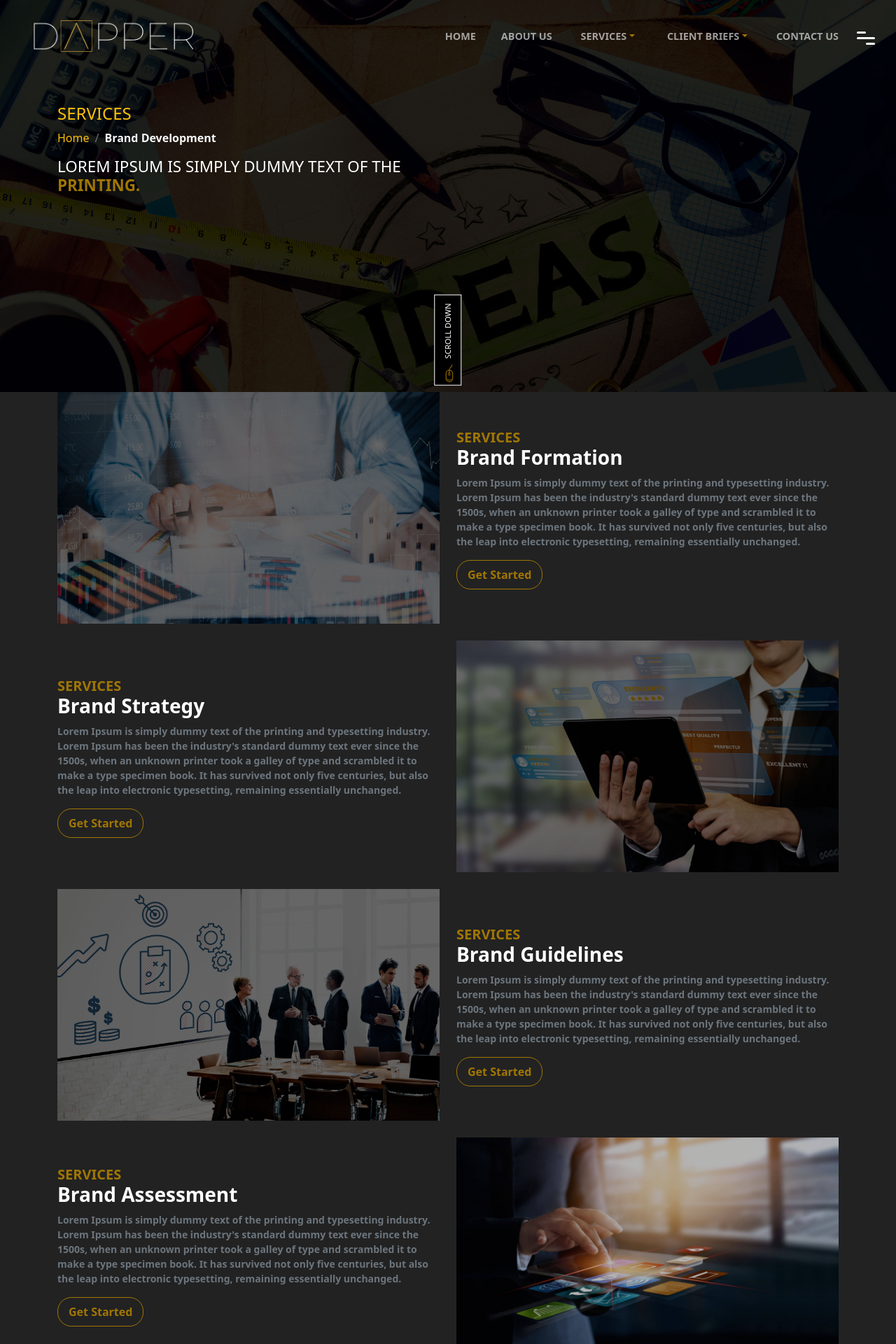
After one commit to afshal1997/dapper, a PHP site: page /brand-development.php in a window 1280 px wide. The commit adds this page. Shown: the top 1920 px of the page at 70% size. Run offline with PHP 8.4, Linux system fonts and the light colour scheme; some libraries are stand-ins or nearby versions; some web fonts are replaced.

Commit message:
brand development page

```diff
--- a/Assets/Css/Custom_Css.css
+++ b/Assets/Css/Custom_Css.css
@@ -670,6 +670,12 @@ h2.exploreMore {
 .illustration-banner {
   background: url("../Images/illustration/laptop-showing-typesetting-software-graphic-designer-workspace.jpg");
 }
+
+.brandDevelopmentMainBanner {
+  background: url("../Images/brandDevelopmentMainBanner/brandDevelopmentMainBanner.jpg");
+}
+
+.brandDevelopmentMainBanner,
 .graphicDesignMainBanner,
 .contactUsMainBanner,
 .aboutUsMainBanner,
--- a/CommonFile/Header.php
+++ b/CommonFile/Header.php
@@ -55,7 +55,7 @@
                 <ul class="dropdown-menu bg-dark pe-0 ps-0" aria-labelledby="dropdownMenuButton1">
                   <li class="nav-item"><a class="dropdown-item nav-link" href="graphic-design.php">Graphic Design</a></li>
                   <li class="nav-item"><a class="dropdown-item nav-link" href="illustration.php">Illustration</a></li>
-                  <li class="nav-item"><a class="dropdown-item nav-link" href="javascript:void(0)">Brand Development</a></li>
+                  <li class="nav-item"><a class="dropdown-item nav-link" href="brand-development.php">Brand Development</a></li>
                   <li class="nav-item"><a class="dropdown-item nav-link" href="javascript:void(0)">Design for Print</a></li>
                   <li class="nav-item"><a class="dropdown-item nav-link" href="javascript:void(0)">Promotional Items</a></li>
                 </ul>
--- /dev/null
+++ b/brand-development.php
@@ -0,0 +1,204 @@
+<?php include 'CommonFile/Header.php'; ?>
+
+<main>
+    <section class="brandDevelopmentMainBanner" id="brandDevelopmentMainBanner">
+        <div class="container">
+            <div class="row">
+                <div class="col-lg-6 mt-5" data-aos="fade-up">
+                    <h4 class="text-warning">SERVICES</h4>
+                    <nav aria-label="breadcrumb">
+                        <ol class="breadcrumb">
+                            <li class="breadcrumb-item"><a href="index.php" class="text-warning">Home</a></li>
+                            <li class="breadcrumb-item active text-light"><b>Brand Development</b></li>
+                        </ol>
+                    </nav>
+                    <div class="builtMarketing">
+                        <h2>Lorem Ipsum is simply dummy text of the <span>printing.</span></h2>
+                    </div>
+                </div>
+            </div>
+        </div>
+        <div class="col-lg-3">
+            <div class="goDown">
+                <a href="#socialMediaGraphics"> <img class="w-100" src="Assets/Images/homePage/icons/mouse.png" alt="Assets/Images/homePage/icons/mouse.png">SCROLL DOWN</a>
+            </div>
+        </div>
+    </section>
+
+    <section class="socialMediaGraphics" id="socialMediaGraphics">
+        <div class="container">
+            <div class="row">
+                <div class="col-lg-6 mb-4">
+                    <img data-aos="fade-left" class="w-100" src="Assets/Images/brandDevelopmentMainBanner/brandDevelopmentImg03.jpg" alt="Assets/Images/brandDevelopmentMainBanner/brandDevelopmentImg03.jpg">
+                </div>
+                <div class="col-lg-6 m-auto">
+                    <div class="socialMediaGraphicsCard" data-aos="fade-right">
+                        <h5>Services</h5>
+                        <h3>Brand Formation</h3>
+                        <p>
+                            Lorem Ipsum is simply dummy text of the printing and typesetting industry. Lorem Ipsum has been the industry's standard dummy text ever since the 1500s, when an unknown printer took a galley of type and scrambled it to make a type specimen book. It has survived not only five centuries, but also the leap into electronic typesetting, remaining essentially unchanged.
+                        </p>
+                        <a class="getStarted" href="javascript:void(0)">Get Started</a>
+                    </div>
+                </div>
+            </div>
+            <div class="row">
+                <div class="col-lg-6 m-auto">
+                    <div class="socialMediaGraphicsCard" data-aos="fade-right">
+                        <h5>Services</h5>
+                        <h3>Brand Strategy</h3>
+                        <p>
+                            Lorem Ipsum is simply dummy text of the printing and typesetting industry. Lorem Ipsum has been the industry's standard dummy text ever since the 1500s, when an unknown printer took a galley of type and scrambled it to make a type specimen book. It has survived not only five centuries, but also the leap into electronic typesetting, remaining essentially unchanged.
+                        </p>
+                        <a class="getStarted" href="javascript:void(0)">Get Started</a>
+                    </div>
+                </div>
+                <div class="col-lg-6 mb-4">
+                    <img class="w-100" data-aos="fade-left" src="Assets/Images/brandDevelopmentMainBanner/brandDevelopmentImg04.jpg" alt="Assets/Images/brandDevelopmentMainBanner/brandDevelopmentImg04.jpg">
+                </div>
+            </div>
+            <div class="row">
+                <div class="col-lg-6 mb-4">
+                    <img data-aos="fade-left" class="w-100" src="Assets/Images/brandDevelopmentMainBanner/brandDevelopmentImg02.jpg" alt="Assets/Images/brandDevelopmentMainBanner/brandDevelopmentImg02.jpg">
+                </div>
+                <div class="col-lg-6 m-auto">
+                    <div class="socialMediaGraphicsCard" data-aos="fade-right">
+                        <h5>Services</h5>
+                        <h3>Brand Guidelines</h3>
+                        <p>
+                            Lorem Ipsum is simply dummy text of the printing and typesetting industry. Lorem Ipsum has been the industry's standard dummy text ever since the 1500s, when an unknown printer took a galley of type and scrambled it to make a type specimen book. It has survived not only five centuries, but also the leap into electronic typesetting, remaining essentially unchanged.
+                        </p>
+                        <a class="getStarted" href="javascript:void(0)">Get Started</a>
+                    </div>
+                </div>
+            </div>
+            <div class="row">
+                <div class="col-lg-6 m-auto">
+                    <div class="socialMediaGraphicsCard" data-aos="fade-right">
+                        <h5>Services</h5>
+                        <h3>Brand Assessment</h3>
+                        <p>
+                            Lorem Ipsum is simply dummy text of the printing and typesetting industry. Lorem Ipsum has been the industry's standard dummy text ever since the 1500s, when an unknown printer took a galley of type and scrambled it to make a type specimen book. It has survived not only five centuries, but also the leap into electronic typesetting, remaining essentially unchanged.
+                        </p>
+                        <a class="getStarted" href="javascript:void(0)">Get Started</a>
+                    </div>
+                </div>
+                <div class="col-lg-6 mb-4">
+                    <img class="w-100" data-aos="fade-left" src="Assets/Images/graphicDesign/digitalFlyers.jpg" alt="Assets/Images/graphicDesign/digitalFlyers.jpg">
+                </div>
+            </div>
+        </div>
+    </section>
+
+
+    <section id="section04" class="section04">
+        <div class="container">
+            <div class="SortAboutUs">
+                <div class="col-lg-2 m-auto text-center" data-aos="fade-up-left">
+                    <img class="w-100 mb-2" src="Assets/Images/logo/mainLogo.png" alt="">
+                    <h6 class="text-muted">SORT ABOUT US</h6>
+                </div>
+                <div class="row mt-5" data-aos="flip-up">
+                    <div class="col-lg-4 text-end text-light">
+                        <div class="dapperIsABrandingFirm">
+                            <h2>What We Do?</h2>
+                            <h2><b>Marketing & Branding</b></h2>
+                        </div>
+                    </div>
+                    <div class="col-lg-7">
+                        <div class="dapperIsABrandingFirm">
+                            <h6>
+                                <span>Dapper is a branding firm</span> that provides strategy to assist with brand perception, perceived value and high impact visuals, in line with the overall company mission, and we support clients through the development and construction of all brand collateral.
+                            </h6>
+                            <p class="text-muted mt-4"><span class="text-light"><b>Micah Lockhart -</b></span> founder of Dapper branding and marketing firm</p>
+                        </div>
+                    </div>
+                </div>
+                <div class="row mt-5">
+                    <div class="col-lg-6" data-aos="flip-right">
+                        <div class="row">
+                            <div class="col-lg-4 m-auto">
+                                <img class="whyChooseDapperIcons" src="Assets/Images/homePage/icons/icon10.png" alt="Assets/Images/homePage/icons/icon10.png">
+                            </div>
+                            <div class="col-lg-8 m-auto">
+                                <h5 class="card-title text-light"><b>Mission</b></h5>
+                                <p class="text-muted">
+                                    To develop brand strategy and brand collateral, which positively impacts revenue and perceived value.
+                                </p>
+                            </div>
+                        </div>
+                    </div>
+                    <div class="col-lg-6" data-aos="flip-left">
+                        <div class="row">
+                            <div class="col-lg-4 m-auto">
+                                <img class="whyChooseDapperIcons" src="Assets/Images/homePage/icons/icon11.png" alt="Assets/Images/homePage/icons/icon11.png">
+                            </div>
+                            <div class="col-lg-8 m-auto">
+                                <h5 class="card-title text-light"><b>Vision</b></h5>
+                                <p class="text-muted">
+                                    To work in tandem with property management companies that fall in line with our core values and provide,
+                                </p>
+                            </div>
+                        </div>
+                    </div>
+                </div>
+                <div class="row mt-5">
+                    <div class="col-lg-5 m-auto">
+                        <hr class="bg-light">
+                    </div>
+                    <div class="col-lg-2 m-auto">
+                        <h2 class="exploreMore">Explore More</h2>
+                    </div>
+                    <div class="col-lg-5 m-auto">
+                        <hr class="bg-light">
+                    </div>
+                </div>
+            </div>
+        </div>
+    </section>
+
+    <section id="section05" class="section05">
+        <div class="col-lg-3 text-center m-auto">
+            <div class="contactHeading" data-aos="zoom-in-up">
+                <img src="Assets/Images/homePage/contactUs.png" alt="">
+            </div>
+        </div>
+        <div class="container">
+            <div class="col-lg-6 text-center m-auto">
+                <div class="testimonials">
+                    <h2>CLIENTS</h2>
+                    <h4><span>DAPPER</span> Testimonials</h4>
+                    <h6 class="text-muted">WHAT OUR CLIENTS SAY</h6>
+                    <h5>|</h5>
+                </div>
+            </div>
+            <div class="col-lg-8 m-auto" data-aos="flip-up">
+                <div class="testimonialSlider">
+                    <div class="element element-1">
+                        <div class="col-lg-8 text-center m-auto">
+                            <div class="testimonialSlide">
+                                <p class="text-muted mt-4"><span class="text-light"><b>LINSAY LOHAN -</b></span> Franc</p>
+                                <h5>
+                                    Lorem Ipsum is simply dummy text of the printing and typesetting industry. Lorem Ipsum has been the industry's standard dummy text when an unknown printer took a galley of type and scrambled it to make a type specimen book.
+                                </h5>
+                            </div>
+                        </div>
+                    </div>
+                    <div class="element element-2">
+                        <div class="col-lg-8 text-center m-auto">
+                            <div class="testimonialSlide">
+                                <p class="text-muted mt-4"><span class="text-light"><b>LINSAY LOHAN -</b></span> Franc</p>
+                                <h5>
+                                    Lorem Ipsum is simply dummy text of the printing and typesetting industry. Lorem Ipsum has been the industry's standard dummy text when an unknown printer took a galley of type and scrambled it to make a type specimen book.
+                                </h5>
+                            </div>
+                        </div>
+                    </div>
+                </div>
+            </div>
+        </div>
+    </section>
+
+</main>
+
+<?php include 'CommonFile/Footer.php'; ?>
```
Also changed, not shown: Assets/Images/brandDevelopmentMainBanner/brandDevelopmentImg01.jpg (added), Assets/Images/brandDevelopmentMainBanner/brandDevelopmentImg02.jpg (added), Assets/Images/brandDevelopmentMainBanner/brandDevelopmentImg03.jpg (added), Assets/Images/brandDevelopmentMainBanner/brandDevelopmentImg04.jpg (added), Assets/Images/brandDevelopmentMainBanner/brandDevelopmentMainBanner.jpg (added).
